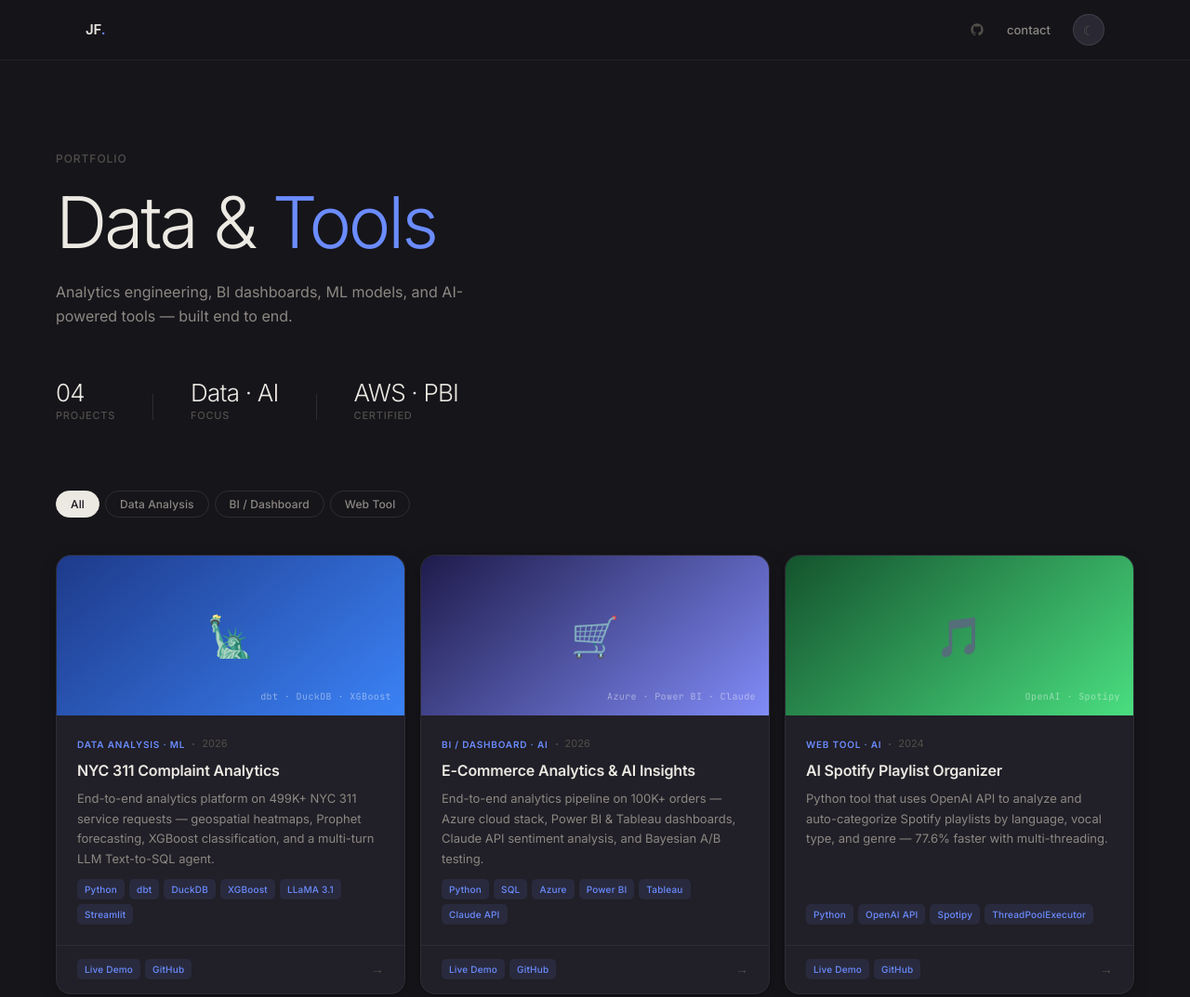
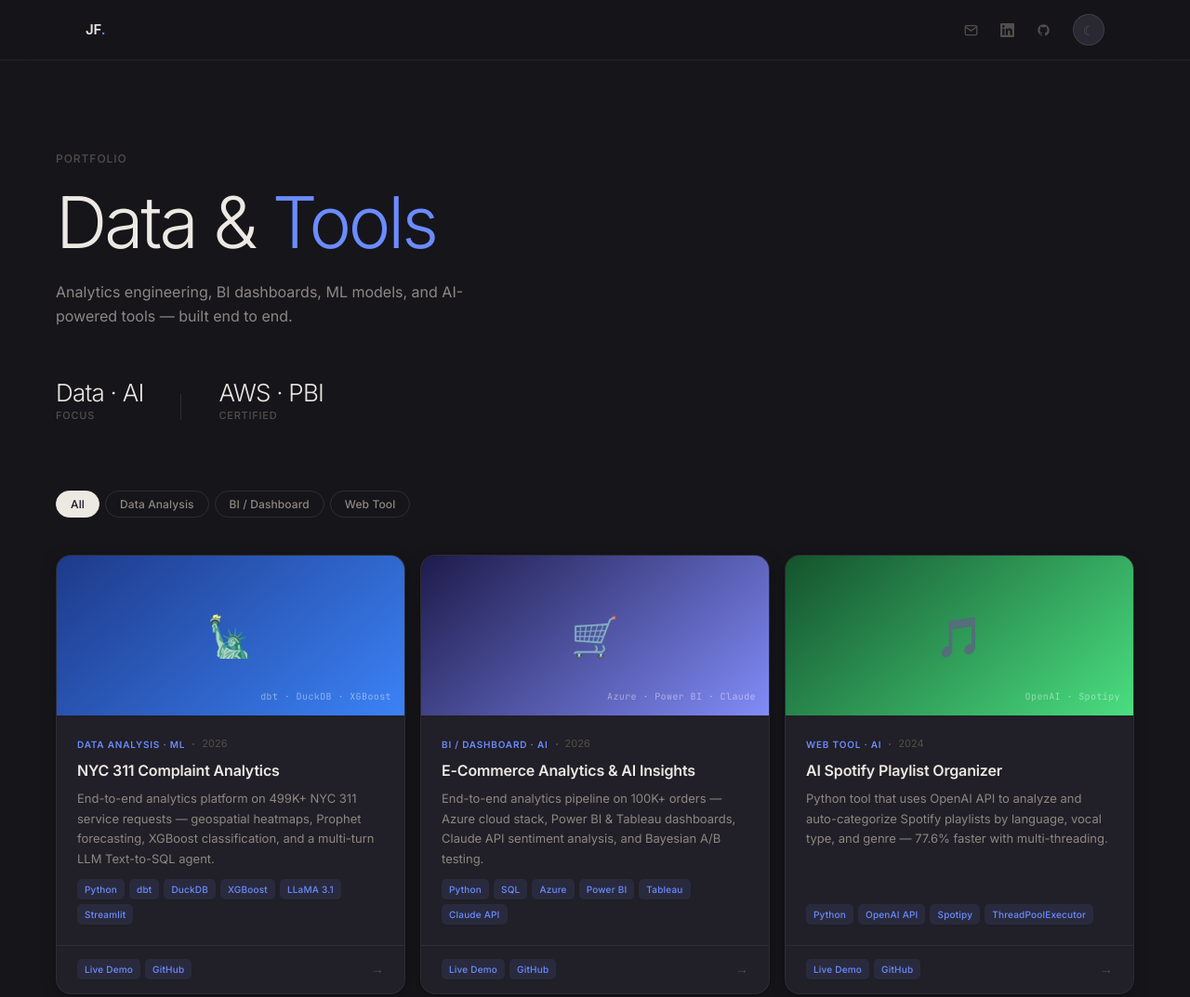
Before and after one commit to jfan4926/jfanPortfolio, a plain HTML site: page index.html in a window 1280 px wide. Shown: the top 1073 px of the page at 93% size. Drawn offline with Linux system fonts and the light colour scheme.

Commit message:
Move contacts to header, remove project count stat

```diff
--- a/index.html
+++ b/index.html
@@ -15,10 +15,15 @@
     <div class="header-inner">
       <div class="logo">JF<span class="logo-dot">.</span></div>
       <nav class="header-nav">
+        <a href="mailto:jiayi_fan@alumni.brown.edu" class="nav-link nav-icon" aria-label="Email">
+          <svg width="15" height="15" viewBox="0 0 24 24" fill="none" stroke="currentColor" stroke-width="2"><path d="M4 4h16c1.1 0 2 .9 2 2v12c0 1.1-.9 2-2 2H4c-1.1 0-2-.9-2-2V6c0-1.1.9-2 2-2z"/><polyline points="22,6 12,13 2,6"/></svg>
+        </a>
+        <a href="https://www.linkedin.com/in/jiayifan26/" target="_blank" class="nav-link nav-icon" aria-label="LinkedIn">
+          <svg width="15" height="15" viewBox="0 0 24 24" fill="currentColor"><path d="M20.447 20.452h-3.554v-5.569c0-1.328-.027-3.037-1.852-3.037-1.853 0-2.136 1.445-2.136 2.939v5.667H9.351V9h3.414v1.561h.046c.477-.9 1.637-1.85 3.37-1.85 3.601 0 4.267 2.37 4.267 5.455v6.286zM5.337 7.433a2.062 2.062 0 01-2.063-2.065 2.064 2.064 0 112.063 2.065zm1.782 13.019H3.555V9h3.564v11.452zM22.225 0H1.771C.792 0 0 .774 0 1.729v20.542C0 23.227.792 24 1.771 24h20.451C23.2 24 24 23.227 24 22.271V1.729C24 .774 23.2 0 22.222 0h.003z"/></svg>
+        </a>
         <a href="https://github.com/jfan4926" target="_blank" class="nav-link nav-icon" aria-label="GitHub">
-          <svg width="16" height="16" viewBox="0 0 24 24" fill="currentColor"><path d="M12 2C6.477 2 2 6.484 2 12.017c0 4.425 2.865 8.18 6.839 9.504.5.092.682-.217.682-.483 0-.237-.008-.868-.013-1.703-2.782.605-3.369-1.343-3.369-1.343-.454-1.158-1.11-1.466-1.11-1.466-.908-.62.069-.608.069-.608 1.003.07 1.531 1.032 1.531 1.032.892 1.53 2.341 1.088 2.91.832.092-.647.35-1.088.636-1.338-2.22-.253-4.555-1.113-4.555-4.951 0-1.093.39-1.988 1.029-2.688-.103-.253-.446-1.272.098-2.65 0 0 .84-.27 2.75 1.026A9.564 9.564 0 0112 6.844c.85.004 1.705.115 2.504.337 1.909-1.296 2.747-1.027 2.747-1.027.546 1.379.202 2.398.1 2.651.64.7 1.028 1.595 1.028 2.688 0 3.848-2.339 4.695-4.566 4.943.359.309.678.92.678 1.855 0 1.338-.012 2.419-.012 2.747 0 .268.18.58.688.482A10.019 10.019 0 0022 12.017C22 6.484 17.522 2 12 2z"/></svg>
+          <svg width="15" height="15" viewBox="0 0 24 24" fill="currentColor"><path d="M12 2C6.477 2 2 6.484 2 12.017c0 4.425 2.865 8.18 6.839 9.504.5.092.682-.217.682-.483 0-.237-.008-.868-.013-1.703-2.782.605-3.369-1.343-3.369-1.343-.454-1.158-1.11-1.466-1.11-1.466-.908-.62.069-.608.069-.608 1.003.07 1.531 1.032 1.531 1.032.892 1.53 2.341 1.088 2.91.832.092-.647.35-1.088.636-1.338-2.22-.253-4.555-1.113-4.555-4.951 0-1.093.39-1.988 1.029-2.688-.103-.253-.446-1.272.098-2.65 0 0 .84-.27 2.75 1.026A9.564 9.564 0 0112 6.844c.85.004 1.705.115 2.504.337 1.909-1.296 2.747-1.027 2.747-1.027.546 1.379.202 2.398.1 2.651.64.7 1.028 1.595 1.028 2.688 0 3.848-2.339 4.695-4.566 4.943.359.309.678.92.678 1.855 0 1.338-.012 2.419-.012 2.747 0 .268.18.58.688.482A10.019 10.019 0 0022 12.017C22 6.484 17.522 2 12 2z"/></svg>
         </a>
-        <a href="mailto:jiayi_fan@alumni.brown.edu" class="nav-link">contact</a>
         <button class="theme-toggle" id="themeToggle" aria-label="Toggle theme">
           <span class="theme-icon sun">&#9728;</span>
           <span class="theme-icon moon">&#9790;</span>
@@ -35,11 +40,6 @@
         <h1 class="hero-title">Data &amp; <em>Tools</em></h1>
         <p class="hero-sub">Analytics engineering, BI dashboards, ML models, and AI-powered tools — built end to end.</p>
         <div class="hero-stats">
-          <div class="stat">
-            <span class="stat-num" id="projectCount">04</span>
-            <span class="stat-label">Projects</span>
-          </div>
-          <div class="stat-divider"></div>
           <div class="stat">
             <span class="stat-num">Data · AI</span>
             <span class="stat-label">Focus</span>
```
Also changed, not shown: project.html (+9 -1 lines).
